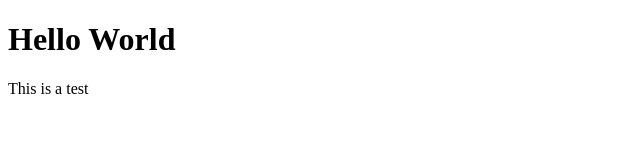
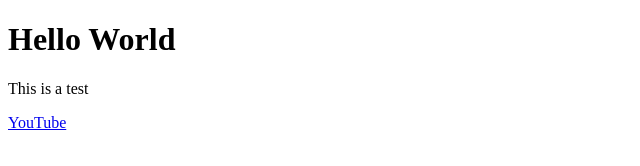
Before and after one commit to TEvans-Developer/TEvans-Developer.github.io, a plain HTML site: page index.html in a window 1280 px wide. Shown: the full height of the page, 0-640 px from the left. Drawn offline with Linux system fonts and the light colour scheme.

Commit message:
Update index.html

```diff
--- a/index.html
+++ b/index.html
@@ -8,5 +8,6 @@
 <body>
     <H1 class="H1__Header">Hello World</H1>
     <p class="Paragraph">This is a test</p>
+    <a href="https://www.youtube.com/watch?v=R5L2w_NdYMo&list=RDR5L2w_NdYMo&index=1">YouTube</a>
 </body>
 </html>
```
